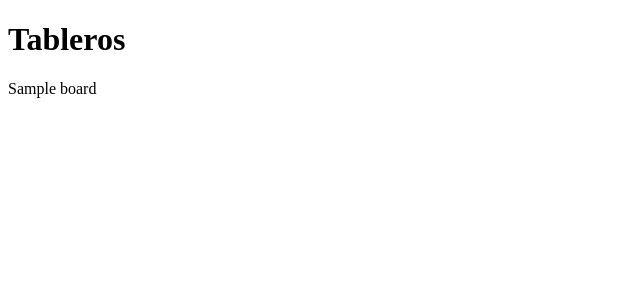
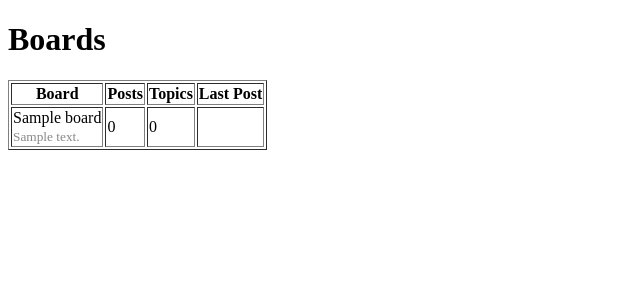
Before and after one commit to Cuahutli/platikme, a Django app: page / in a window 1280 px wide. Shown: the top 300 px of the page, without its empty margins (0-640 px from the left). Run offline with Django 3.2, Linux system fonts and the light colour scheme; tables that the repository leaves empty hold one stand-in row (values such as "Sample post").

Commit message:
Mostrando los tableros en una tabla

```diff
--- a/src/templates/home.html
+++ b/src/templates/home.html
@@ -1,13 +1,37 @@
 <!DOCTYPE html>
-<html lang="en">
+<html>
+
 <head>
-	<meta charset="UTF-8">
-	<title>Tableros</title>
+    <meta charset="utf-8">
+    <title>Boards</title>
 </head>
+
 <body>
-	<h1>Tableros</h1>
-	{% for board in boards %}
-		{{board.name}}<br>
-	{% endfor %}
+    <h1>Boards</h1>
+
+    <table border="1">
+        <thead>
+            <tr>
+                <th>Board</th>
+                <th>Posts</th>
+                <th>Topics</th>
+                <th>Last Post</th>
+            </tr>
+        </thead>
+        <tbody>
+            {% for board in boards %}
+            <tr>
+                <td>
+                    {{ board.name }}<br>
+                    <small style="color: #888">{{ board.description }}</small>
+                </td>
+                <td>0</td>
+                <td>0</td>
+                <td></td>
+            </tr>
+            {% endfor %}
+        </tbody>
+    </table>
 </body>
+
 </html>
```
